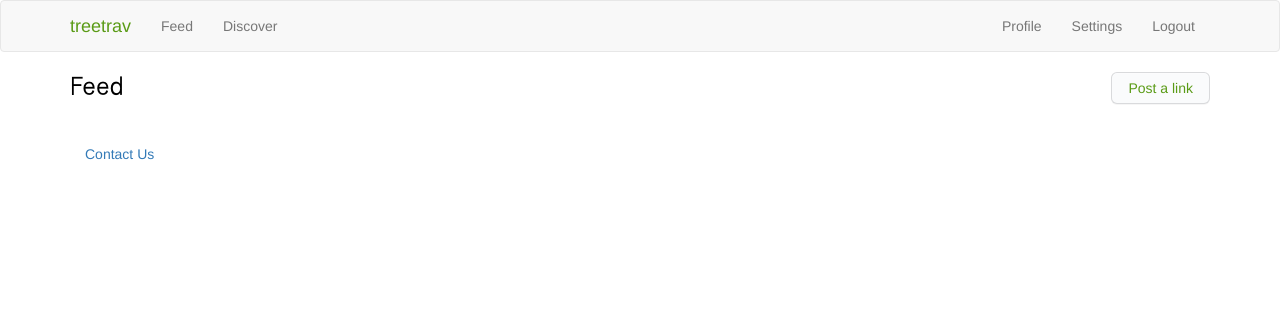
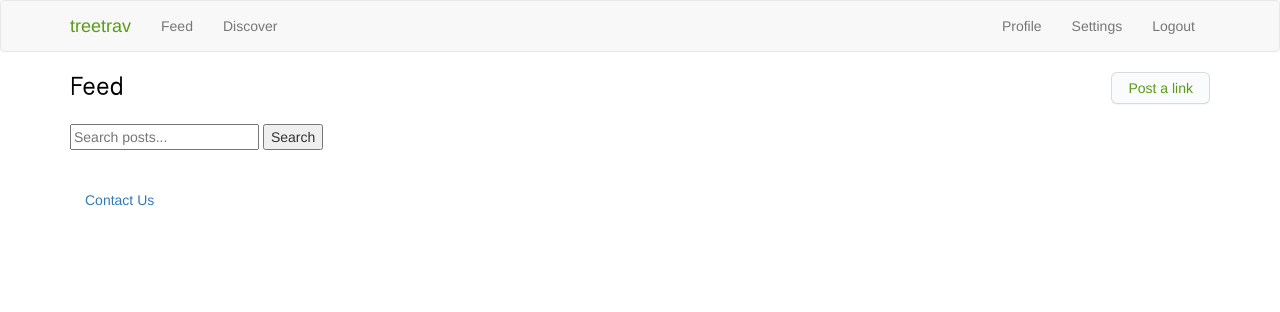
Before and after one commit to newport11/treetrav, a Flask app: page /feed in a window 1280 px wide. Shown: the top 312 px of the page. Run offline with Flask 3, Linux system fonts and the light colour scheme; the visitor is signed in with stand-in values (Sample User, id 1); data comes from the database, SQL or seed files in the repository; data that the repository does not hold is empty; some libraries are stand-ins or nearby versions.

Commit message:
added search bar and search functionality

```diff
--- a/app/main/routes.py
+++ b/app/main/routes.py
@@ -147,24 +147,36 @@ async def feed():
             flash(_("Your link is now posted!"))
             return redirect(url_for("main.feed"))
         elif request.method == "POST":
-            # If it's a POST request but validation failed, return errors as JSON
             if request.headers.get("X-Requested-With") == "XMLHttpRequest":
                 return jsonify(form.errors), 400
-            # For non-AJAX requests, render the template with errors
             return render_template("feed.html", title=_("Feed"), form=form)
 
         # GET request handling
         page = request.args.get("page", 1, type=int)
-        posts = current_user.followed_posts().paginate(
-            page=page, per_page=current_app.config["POSTS_PER_PAGE"], error_out=False
+        search_query = request.args.get("q", "")
+
+        if search_query:
+            # Filter posts based on the search query
+            posts_query = current_user.followed_posts().filter(
+                Post.body.ilike(f"%{search_query}%")
+            )
+        else:
+            # If no search query, get all followed posts
+            posts_query = current_user.followed_posts()
+
+        posts = posts_query.paginate(
+            page=page,
+            per_page=current_app.config["POSTS_PER_PAGE"],
+            error_out=False
         )
 
         # Calculate current_page and total_pages
         current_page = posts.page
         total_pages = posts.pages or 1  # Use 1 if posts.pages is 0
 
-        next_url = url_for("main.feed", page=posts.next_num) if posts.has_next else None
-        prev_url = url_for("main.feed", page=posts.prev_num) if posts.has_prev else None
+        next_url = url_for("main.feed", page=posts.next_num, q=search_query) if posts.has_next else None
+        prev_url = url_for("main.feed", page=posts.prev_num, q=search_query) if posts.has_prev else None
+
         return render_template(
             "feed.html",
             title=_("Feed"),
@@ -173,7 +185,7 @@ async def feed():
             next_url=next_url,
             prev_url=prev_url,
             current_page=current_page,
-            total_pages=total_pages,
+            total_pages=total_pages
         )
     except Exception as e:
         logging.error(f"An error occurred: {str(e)}", exc_info=True)
@@ -300,7 +312,6 @@ async def discover():
                 author=current_user,
             )
             OPENAI_API_KEY = current_app.config["OPENAI_API_KEY"]
-            # If post.body is None, try to set it to the webpage title
             if not post.body:
                 webpage_title = get_webpage_title(form.post_link.data)
                 if webpage_title:
@@ -319,35 +330,47 @@ async def discover():
             flash(_("Your link is now posted!"))
             return redirect(url_for("main.discover"))
         elif request.method == "POST":
-            # If it's a POST request but validation failed, return errors as JSON
             if request.headers.get("X-Requested-With") == "XMLHttpRequest":
                 return jsonify(form.errors), 400
-            # For non-AJAX requests, render the template with errors
             return render_template("feed.html", title=_("Discover"), form=form)
         else:
             page = request.args.get("page", 1, type=int)
-            posts = (
-                db.session.query(Post)
-                .join(User)
-                .filter(User.private_mode == False)
-                .order_by(Post.timestamp.desc())
-                .paginate(
-                    page=page,
-                    per_page=current_app.config["POSTS_PER_PAGE"],
-                    error_out=False,
-                )
-            )
-            # Calculate current_page and total_pages
+            search_query = request.args.get("q", "")
+            if search_query:
+                posts = (
+                    db.session.query(Post)
+                    .join(User)
+                    .filter(User.private_mode == False)
+                    .filter(Post.body.ilike(f"%{search_query}%"))
+                    .order_by(Post.timestamp.desc())
+                    .paginate(
+                        page=page,
+                        per_page=current_app.config["POSTS_PER_PAGE"],
+                        error_out=False,
+                    )
+                )
+            else:
+                posts = (
+                    db.session.query(Post)
+                    .join(User)
+                    .filter(User.private_mode == False)
+                    .order_by(Post.timestamp.desc())
+                    .paginate(
+                        page=page,
+                        per_page=current_app.config["POSTS_PER_PAGE"],
+                        error_out=False,
+                    )
+                )
             current_page = posts.page
-            total_pages = posts.pages or 1  # Use 1 if posts.pages is 0
+            total_pages = posts.pages or 1
 
             next_url = (
-                url_for("main.discover", page=posts.next_num)
+                url_for("main.discover", page=posts.next_num, q=search_query)
                 if posts.has_next
                 else None
             )
             prev_url = (
-                url_for("main.discover", page=posts.prev_num)
+                url_for("main.discover", page=posts.prev_num, q=search_query)
                 if posts.has_prev
                 else None
             )
@@ -367,6 +390,7 @@ async def discover():
             return jsonify({"error": "An unexpected error occurred"}), 500
         flash(_("An unexpected error occurred"))
         return redirect(url_for("main.discover"))
+
 
 
 @bp.route("/user/<username>/", methods=["POST", "GET"])
--- a/app/templates/feed.html
+++ b/app/templates/feed.html
@@ -9,13 +9,19 @@
         {% include 'post_popup.html' %}
     </div>
 </div>
-    <!-- {% if form %}
-        {{ wtf.quick_form(form, extra_classes='my-form') }} -->
+
+<!-- Search Form -->
+<form action="{{ url_for(request.endpoint) }}" method="GET" style="margin-top: 20px;">
+    <input type="text" name="q" placeholder="Search posts..." value="{{ request.args.get('q', '') }}">
+    <button type="submit">Search</button>
+</form>
+
 <br><br>
-    {% endif %}
+
 {% for post in posts %}
     {% include '_post.html' %}
 {% endfor %}
+
 {% if posts %}
     <nav aria-label="...">
         <ul class="pager">
```
Lines whose indentation alone changed are shown as unchanged.
